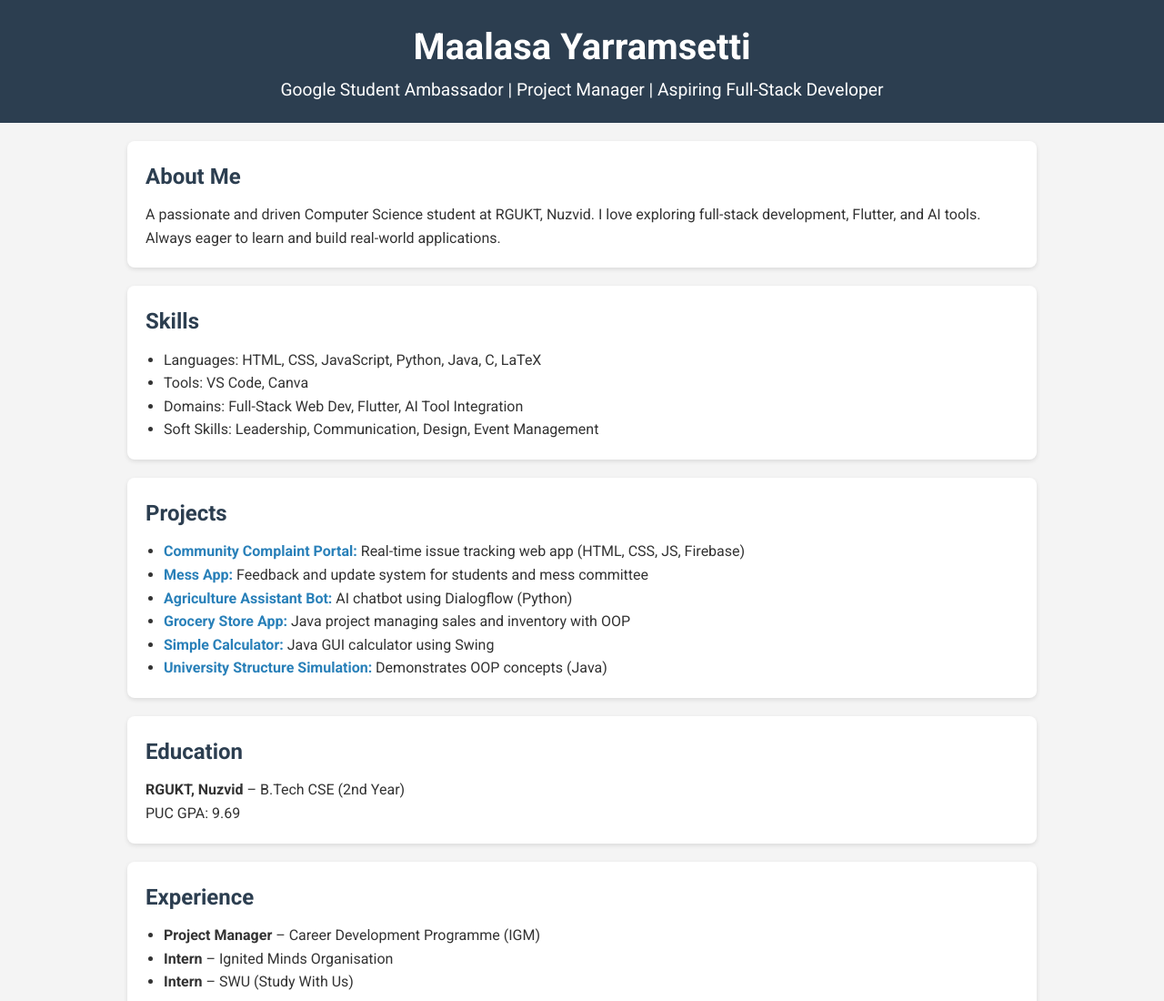
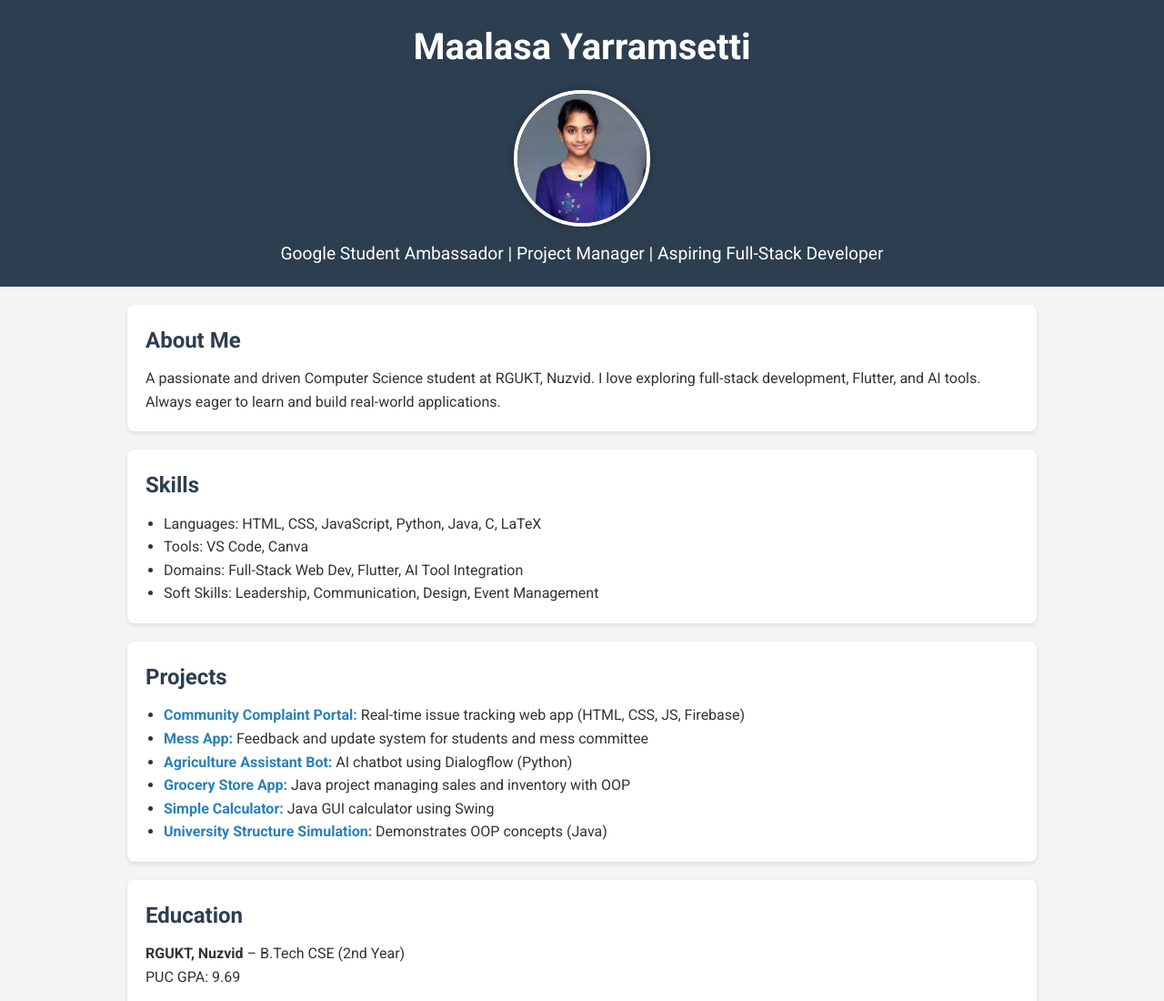
Before and after one commit to Maalasa-yarramsetti/maalasa-portfolio, a plain HTML site: page index.html in a window 1280 px wide. Shown: the top 1100 px of the page at 91% size. Drawn offline with Linux system fonts and the light colour scheme.

Commit message:
Update index.html

```diff
--- a/index.html
+++ b/index.html
@@ -53,11 +53,23 @@
     .projects li strong {
       color: #2980b9;
     }
+    .profile-pic {
+  width: 150px;
+  height: 150px;
+  object-fit: cover;
+  border-radius: 50%;
+  border: 4px solid white;
+  margin: 15px auto;
+  display: block;
+  box-shadow: 0 0 10px rgba(0,0,0,0.2);
+}
+
   </style>
 </head>
 <body>
   <header>
     <h1>Maalasa Yarramsetti</h1>
+    <img src="Maalasa.jpg" alt="Maalasa Yarramsetti" class="profile-pic">
     <p>Google Student Ambassador | Project Manager | Aspiring Full-Stack Developer</p>
   </header>
 
```
